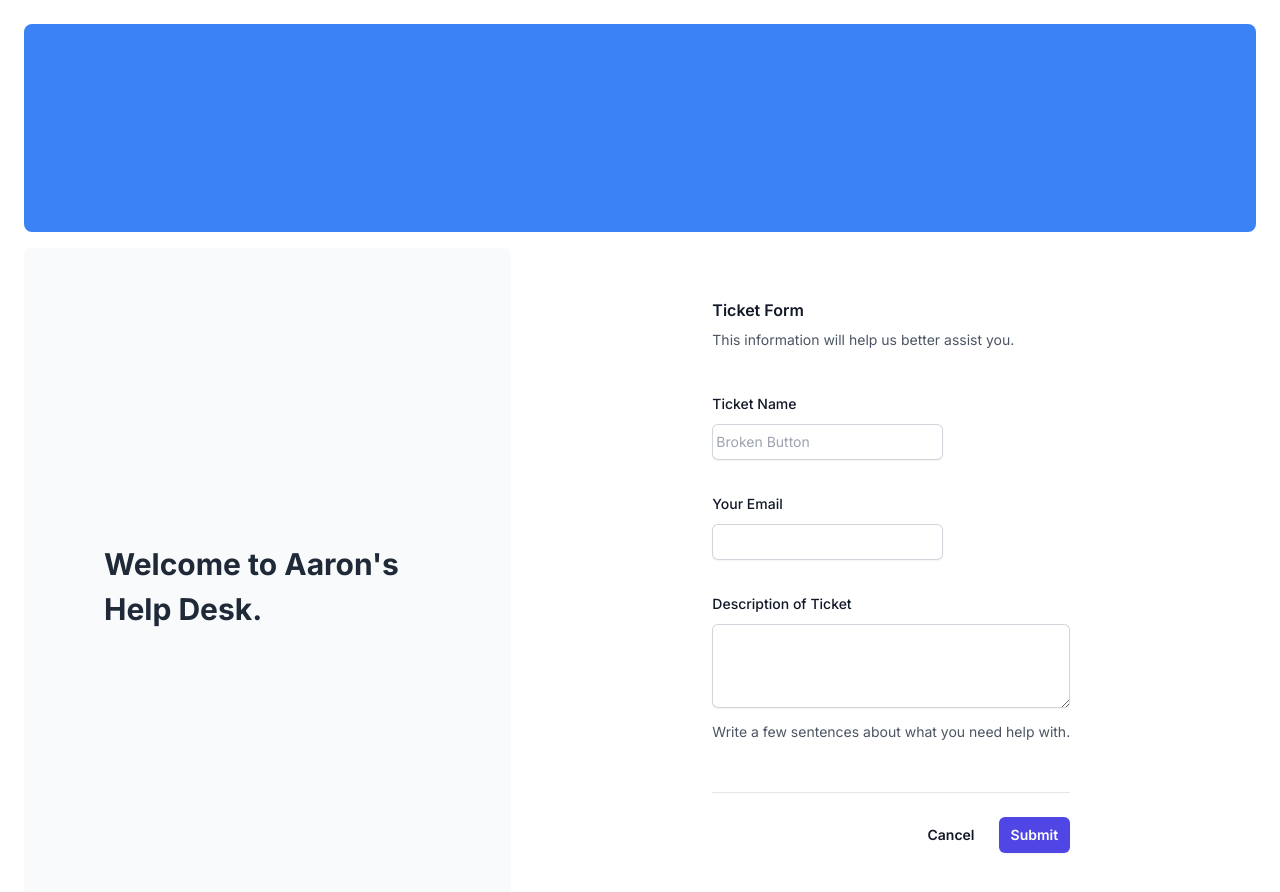
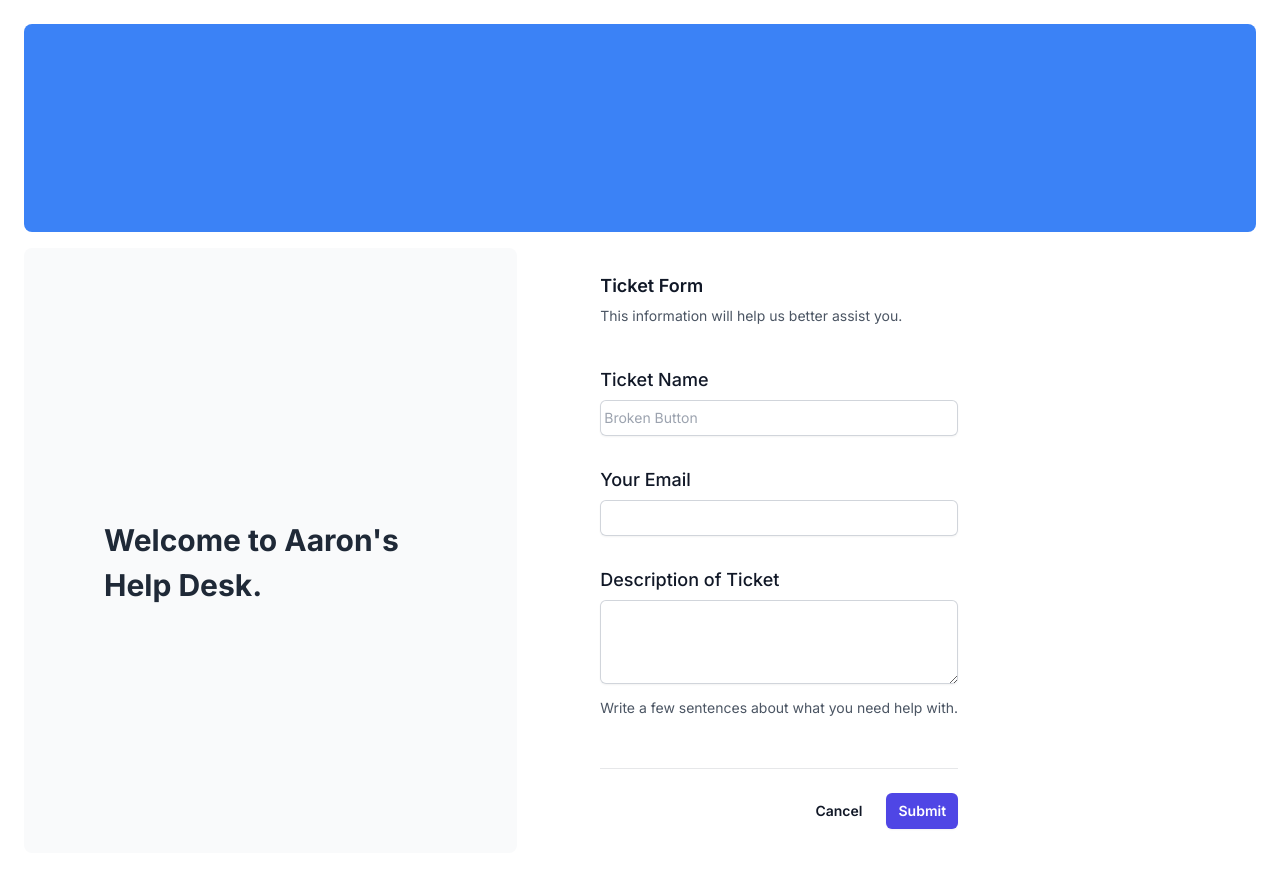
Before and after one commit to AaronIngersoll/help-desk, a Next.js app: page / in a window 1280 px wide. Shown: the top 892 px of the page. Built offline with nearby package versions, Linux system fonts and the light colour scheme.

Commit message:
form ui changes

```diff
--- a/app/TicketForm.tsx
+++ b/app/TicketForm.tsx
@@ -37,10 +37,10 @@ export default function TicketForm({ notify }: { notify: () => void }) {
     formElement.reset();
   };
   return (
-    <form id="ticket-form" onSubmit={onSubmit}>
+    <form id="ticket-form" onSubmit={onSubmit} className="ml-0">
       <div className="space-y-12">
         <div className="border-b border-gray-900/10 pb-12">
-          <h2 className="text-base font-semibold leading-7 text-gray-900">
+          <h2 className="text-lg font-semibold leading-7 text-gray-900">
             Ticket Form
           </h2>
           <p className="mt-1 text-sm leading-6 text-gray-600">
@@ -48,15 +48,15 @@ export default function TicketForm({ notify }: { notify: () => void }) {
           </p>
 
           <div className="mt-10 grid grid-cols-1 gap-x-6 gap-y-8 sm:grid-cols-6">
-            <div className="sm:col-span-4">
+            <div className="sm:col-span-10">
               <label
-                htmlFor="Ticket Name"
-                className="block text-sm font-medium leading-6 text-gray-900"
+                htmlFor="ticketname"
+                className="block text-lg font-medium leading-6 text-gray-900"
               >
                 Ticket Name
               </label>
               <div className="mt-2">
-                <div className="flex rounded-md shadow-sm ring-1 ring-inset ring-gray-300 focus-within:ring-2 focus-within:ring-inset focus-within:ring-indigo-600 sm:max-w-md">
+                <div className="flex rounded-md shadow-sm ring-1 ring-inset ring-gray-300 focus-within:ring-2 focus-within:ring-inset focus-within:ring-indigo-600 sm:max-w-xl">
                   <input
                     type="text"
                     name="ticketname"
@@ -68,10 +68,10 @@ export default function TicketForm({ notify }: { notify: () => void }) {
                 </div>
               </div>
             </div>
-            <div className="sm:col-span-4">
+            <div className="sm:col-span-10">
               <label
                 htmlFor="email"
-                className="block text-sm font-medium leading-6 text-gray-900"
+                className="block text-lg font-medium leading-6 text-gray-900"
               >
                 Your Email
               </label>
@@ -85,10 +85,10 @@ export default function TicketForm({ notify }: { notify: () => void }) {
                 />
               </div>
             </div>
-            <div className="col-span-full">
+            <div className="sm:col-span-10">
               <label
                 htmlFor="description"
-                className="block text-sm font-medium leading-6 text-gray-900"
+                className="block text-lg font-medium leading-6 text-gray-900"
               >
                 Description of Ticket
               </label>
--- a/app/page.tsx
+++ b/app/page.tsx
@@ -17,7 +17,7 @@ export default function Home() {
             <strong>Welcome to Aaron's Help Desk.</strong>
           </p>
         </div>
-        <div className="flex items-center justify-center p-6 md:w-3/5 md:px-28 md:py-12">
+        <div className="flex items-center justify-center  md:w-2/5  md:py-6">
           <TicketForm notify={notify} />
           <Toaster />
         </div>
```
